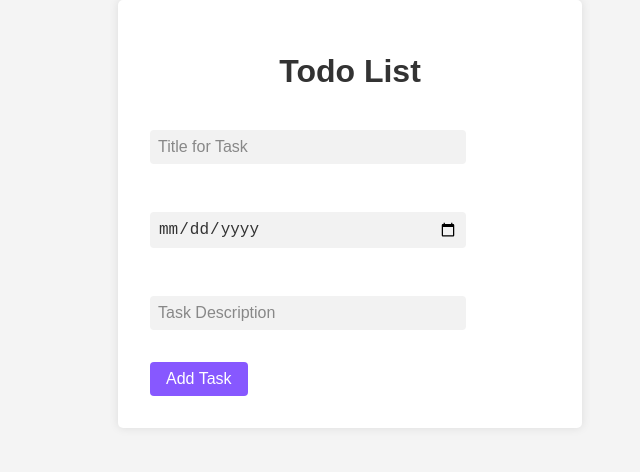
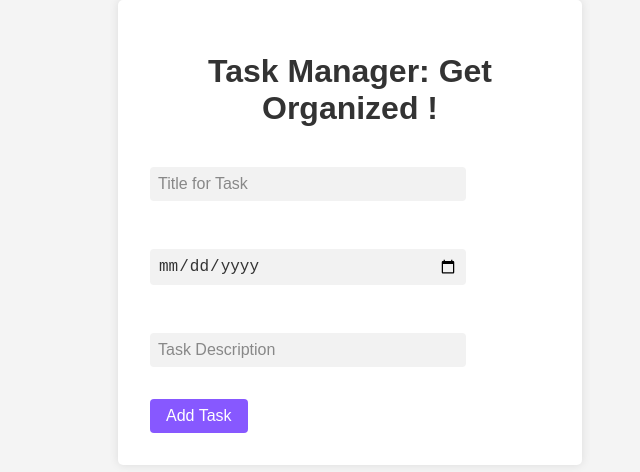
Before and after one commit to yuvi55/Task-Manager, a React (Create React App) app: page / in a window 1280 px wide. Shown: the top 472 px of the page, without its empty margins (290-930 px from the left). Built offline with nearby package versions, Linux system fonts and the light colour scheme.

Commit message:
minor fixes

```diff
--- a/src/components/ToDoList.js
+++ b/src/components/ToDoList.js
@@ -31,7 +31,7 @@ export const TodoList = () => {
 
     return (
         <div className="container">
-            <h1>Todo List</h1>
+            <h1>Task Manager: Get Organized !</h1>
             <div className="TodoWrapper">
                 <input
                     type="text"
```
